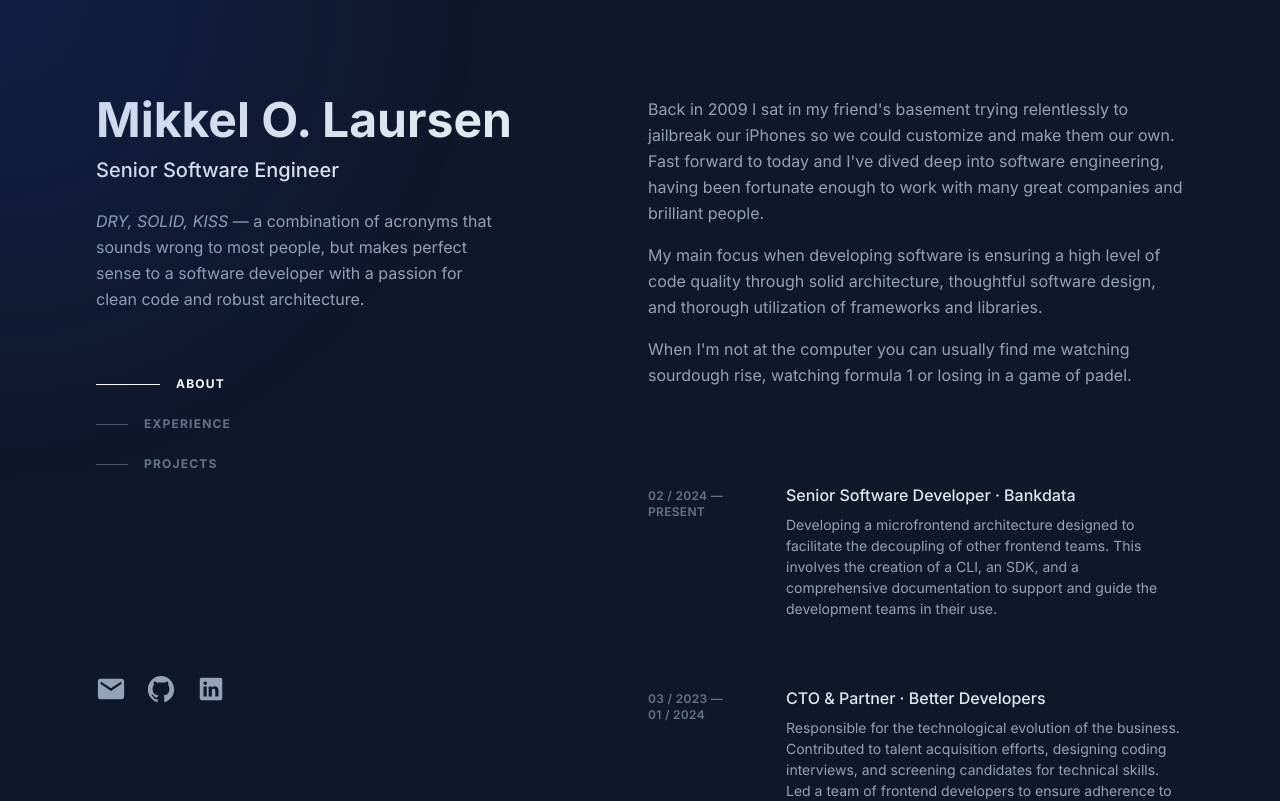
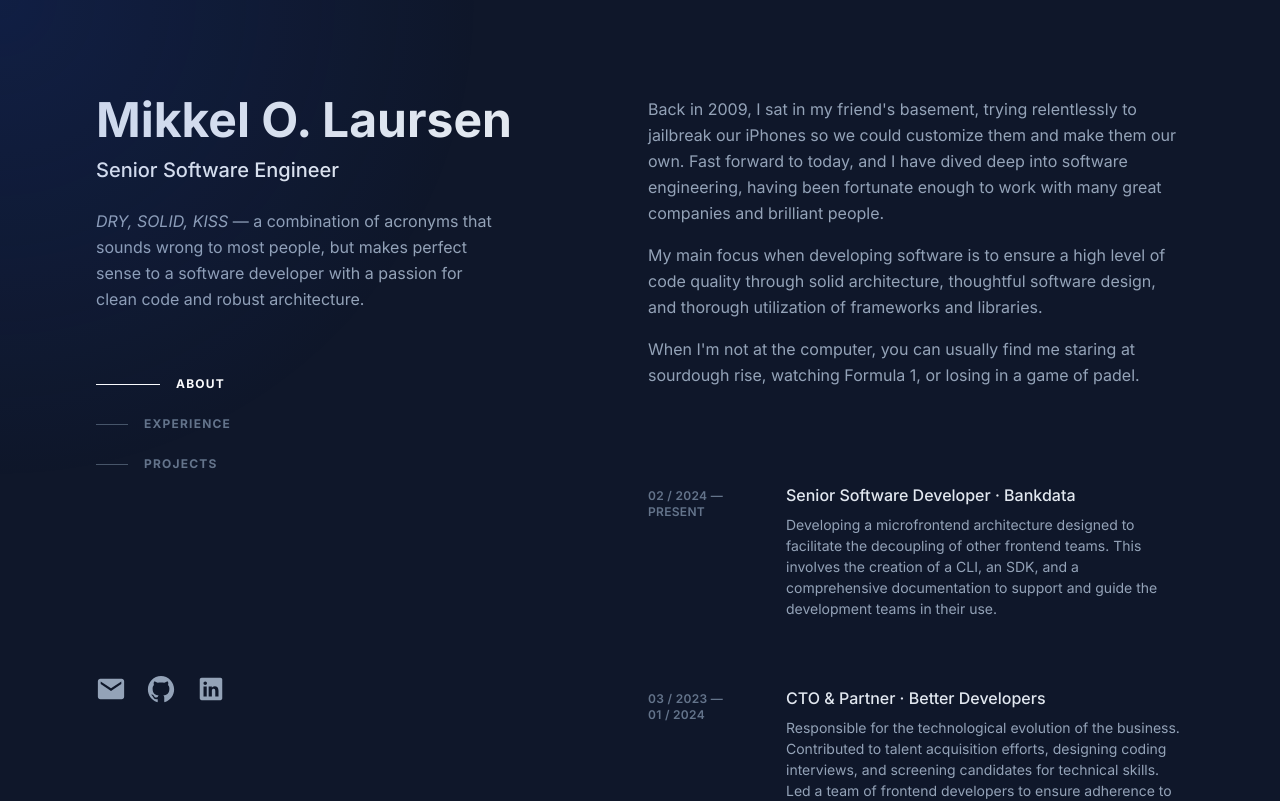
Before and after one commit to mikkel-ol/website, a React (Vite) app: page / in a window 1280 px wide. Shown: the top 801 px of the page. Built offline with nearby package versions, Linux system fonts and the light colour scheme.

Commit message:
Add racket cursor

```diff
--- a/src/components/about.tsx
+++ b/src/components/about.tsx
@@ -6,17 +6,20 @@ export const About: React.FC = () => {
       <MobileHeader>About</MobileHeader>
 
       <p>
-        Back in 2009 I sat in my friend's basement trying relentlessly to jailbreak our iPhones so we could customize and make them our own.
-        Fast forward to today and I've dived deep into software engineering, having been fortunate enough to work with many great companies
-        and brilliant people.
+        Back in 2009, I sat in my friend's basement, trying relentlessly to jailbreak our iPhones so we could customize them and make them
+        our own. Fast forward to today, and I have dived deep into software engineering, having been fortunate enough to work with many
+        great companies and brilliant people.
       </p>
 
       <p>
-        My main focus when developing software is ensuring a high level of code quality through solid architecture, thoughtful software
+        My main focus when developing software is to ensure a high level of code quality through solid architecture, thoughtful software
         design, and thorough utilization of frameworks and libraries.
       </p>
 
-      <p>When I'm not at the computer you can usually find me watching sourdough rise, watching formula 1 or losing in a game of padel.</p>
+      <p>
+        When I'm not at the computer, you can usually find me staring at sourdough rise, watching Formula 1, or losing in a game of{" "}
+        <span className="hover:cursor-racket">padel</span>.
+      </p>
     </div>
   );
 };
--- a/tailwind.config.js
+++ b/tailwind.config.js
@@ -2,7 +2,11 @@
 export default {
   content: ["./index.html", "./src/**/*.{js,ts,jsx,tsx}"],
   theme: {
-    extend: {},
+    extend: {
+      cursor: {
+        racket: "url(img/racket.png), auto;",
+      },
+    },
   },
   plugins: [],
 };
```
Also changed, not shown: public/img/racket.png (added), public/img/racket2.png (added).
